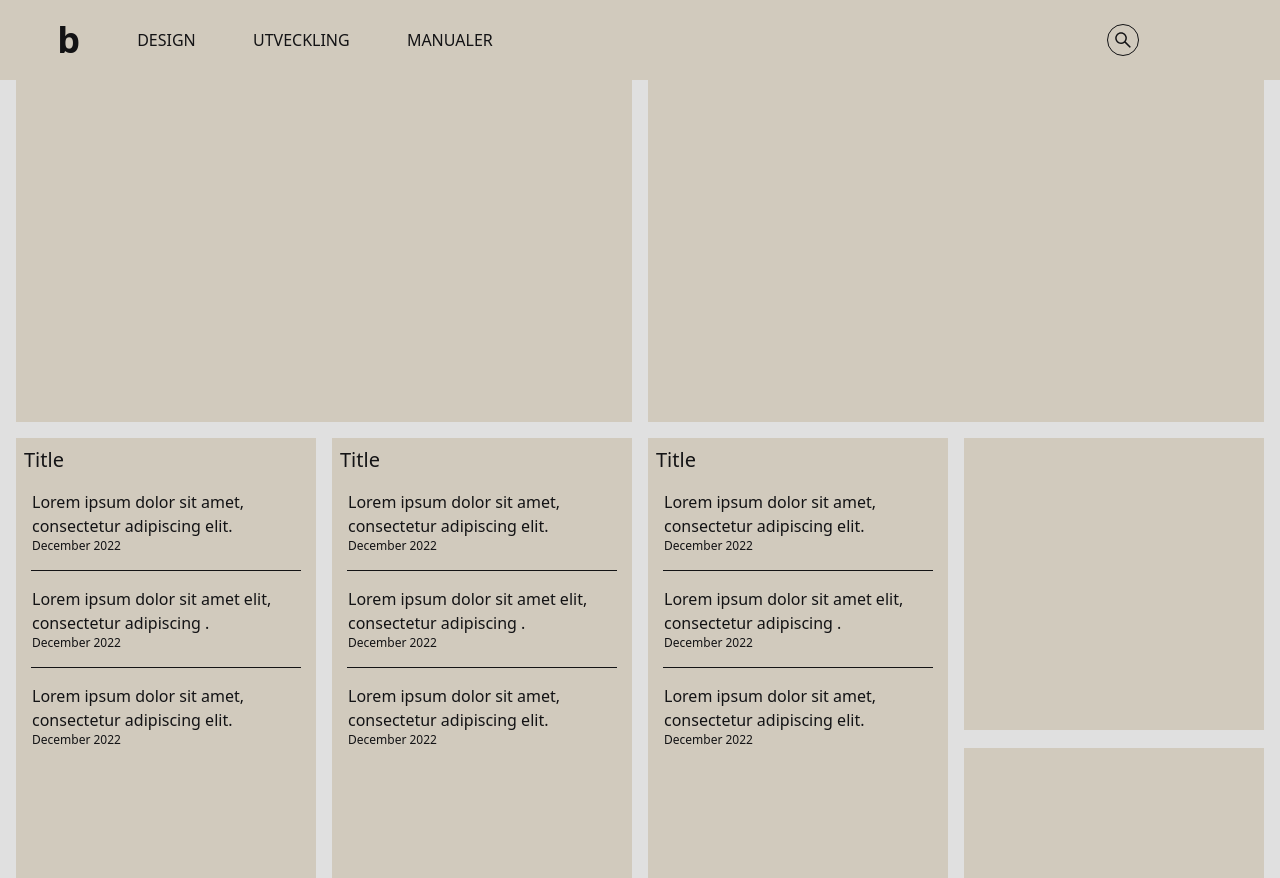
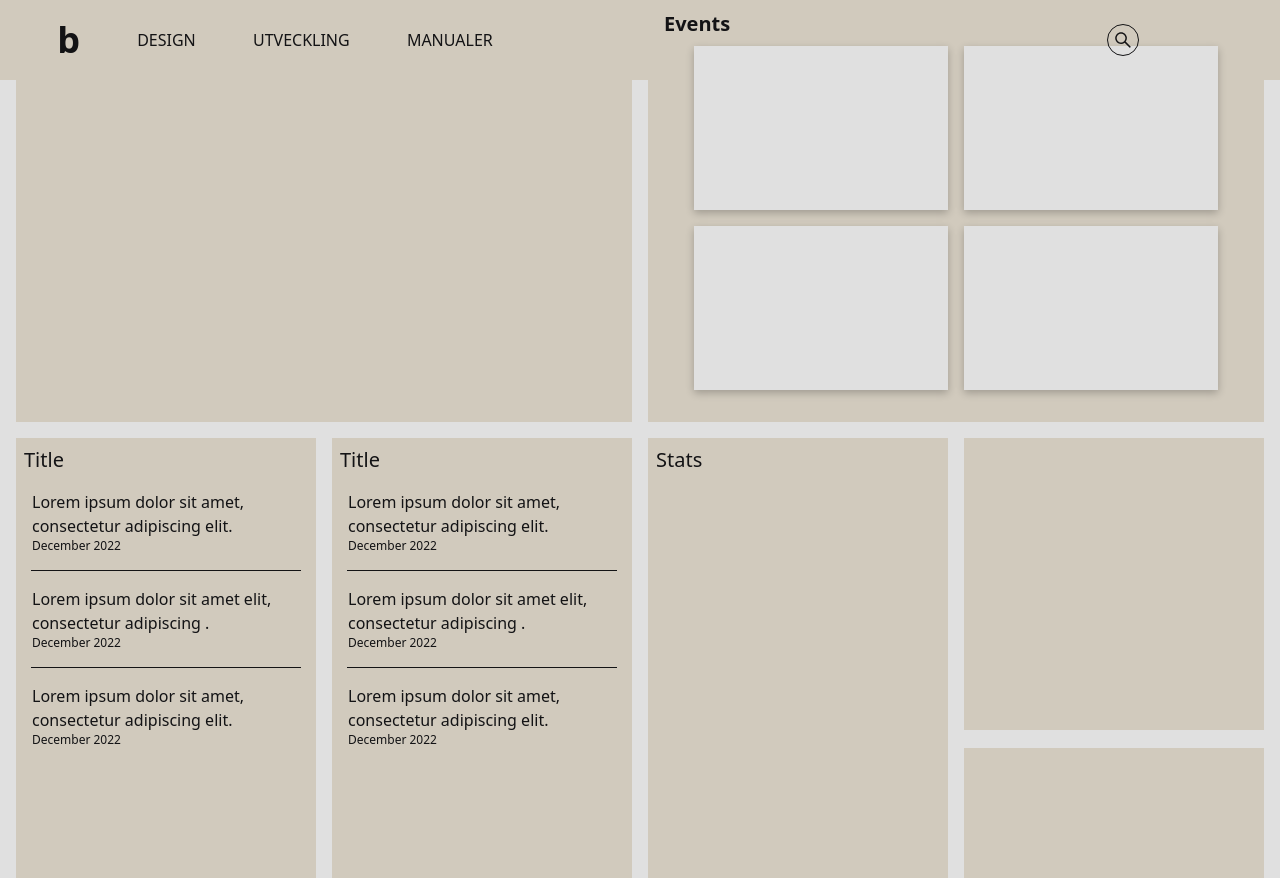
Before and after one commit to bekantskap/brainforest-skynet, a Next.js app: page / in a window 1280 px wide. Built offline with nearby package versions, Linux system fonts and the light colour scheme.

Commit message:
added event cards

```diff
--- /dev/null
+++ b/components/dashboard/EventCard.tsx
@@ -0,0 +1,9 @@
+import React from "react";
+
+const EventCard = () => {
+  return (
+    <article className="w-[254px] h-[164px] bg-white shadow-[rgba(0,_0,_0,_0.24)_0px_3px_8px]"></article>
+  );
+};
+
+export default EventCard;
--- /dev/null
+++ b/components/dashboard/Events.tsx
@@ -0,0 +1,20 @@
+import React from "react";
+import EventCard from "./EventCard";
+
+const Events = () => {
+  return (
+    <section className="bg-primarycolor w-6/6  h-[420px] col-span-4 lg:col-span-2 2xl:w-[660px]">
+      <h3 className="text-xl ml-4 mt-2 font-semibold">Events</h3>
+      <div className="flex justify-center ">
+        <div className="grid grid-cols-2 mt-2 gap-4">
+          <EventCard />
+          <EventCard />
+          <EventCard />
+          <EventCard />
+        </div>
+      </div>
+    </section>
+  );
+};
+
+export default Events;
--- /dev/null
+++ b/components/dashboard/Stats.tsx
@@ -0,0 +1,11 @@
+import React from "react";
+
+const Stats = () => {
+  return (
+    <section className=" bg-primarycolor col-span-4 sm:col-span-2 lg:col-span-1  2xl:w-[321px] h-[440px]">
+      <h2 className="text-xl m-2">Stats</h2>
+    </section>
+  );
+};
+
+export default Stats;
--- a/pages/index.tsx
+++ b/pages/index.tsx
@@ -1,7 +1,9 @@
 import Head from "next/head";
 import CardDouble from "../components/dashboard/CardDouble";
-import Case from "../components/dashboard/CardBig";
+import Case from "../components/dashboard/Cases";
 import CardSmall from "../components/dashboard/CardSmall";
+import Events from "../components/dashboard/Events";
+import Stats from "../components/dashboard/Stats";
 
 export default function Home() {
   return (
@@ -14,10 +16,10 @@ export default function Home() {
       <main className="w-screen h-fit lg:h-[90vh] flex justify-center items-center">
         <section className="grid grid-cols-4 gap-4 sm:m-4">
           <Case />
-          <Case />
+          <Events />
           <CardSmall />
           <CardSmall />
-          <CardSmall />
+          <Stats />
           <CardDouble />
         </section>
       </main>
```
Also changed, not shown: components/dashboard/Cases.tsx (renamed from components/dashboard/CardBig.tsx).
